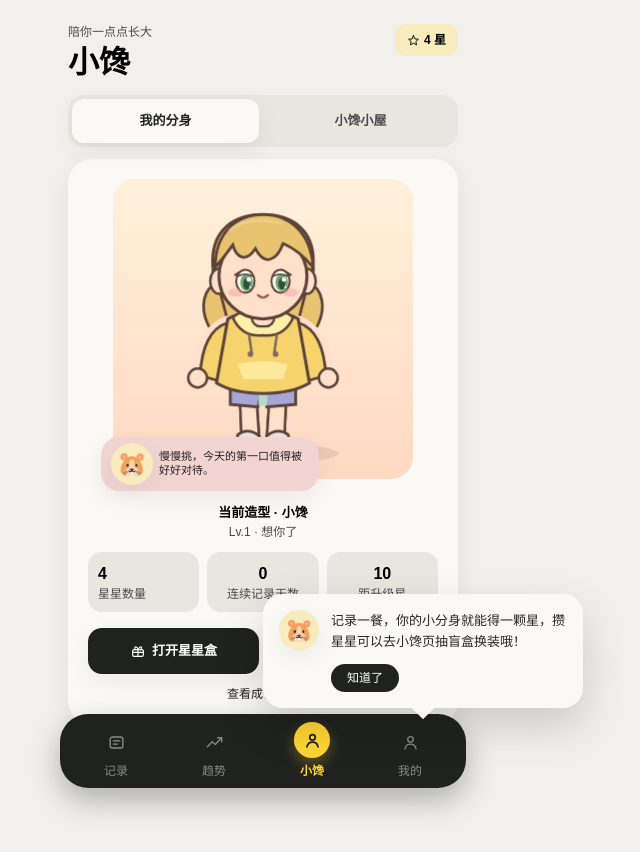
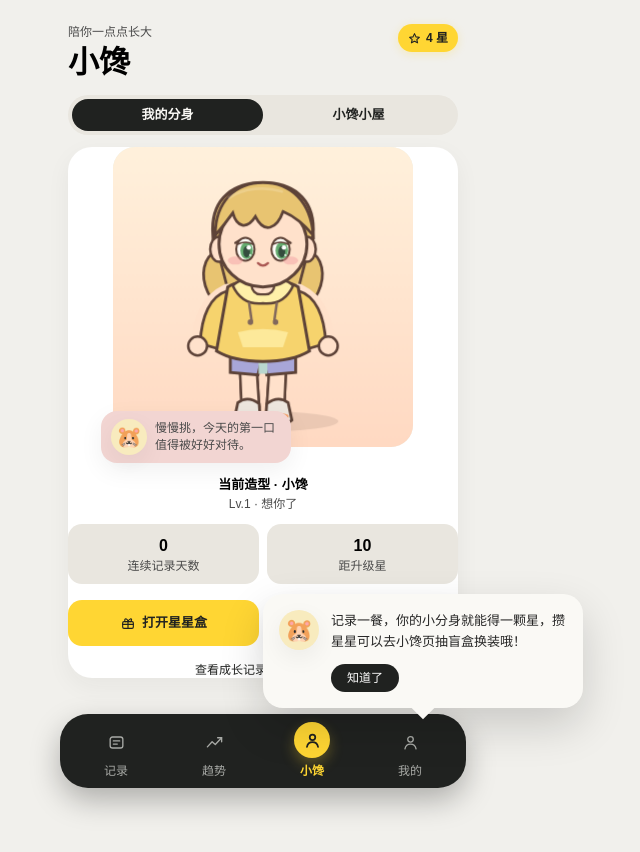
Before and after one commit to 3435025144-del/chanban, a React (Vite) app: page /#/avatar in a window 1280 px wide. Shown: the whole page, without its empty margins (377-1017 px from the left). After the commit the page ends 806 px from the top, so only its background shows below. Built offline with nearby package versions, Linux system fonts and the light colour scheme.

Commit message:
Add global star badge and unified avatar/nav styling

```diff
--- /dev/null
+++ b/src/components/StarBadge.tsx
@@ -0,0 +1,31 @@
+import { useApp } from '../context/AppContext';
+import Icon from './Icon';
+
+interface Props {
+  onClick?: () => void;
+}
+
+export default function StarBadge({ onClick }: Props) {
+  const { state } = useApp();
+  const content = (
+    <>
+      <Icon name="star" size={13} strokeWidth={2} />
+      <span>{state.blindBox.stars} 星</span>
+    </>
+  );
+
+  if (onClick) {
+    return (
+      <button
+        type="button"
+        onClick={onClick}
+        className="star-badge"
+        aria-label={`当前 ${state.blindBox.stars} 星，查看攒星指南`}
+      >
+        {content}
+      </button>
+    );
+  }
+
+  return <span className="star-badge">{content}</span>;
+}
--- a/src/index.css
+++ b/src/index.css
@@ -306,9 +306,9 @@ body {
 .rb-nav { position: fixed; left: 50%; bottom: calc(12px + env(safe-area-inset-bottom)); z-index: 40; width: calc(100% - 24px); max-width: 406px; transform: translateX(-50%); border-radius: 28px; background: #202220; padding: 8px; box-shadow: 0 12px 30px rgba(0, 0, 0, 0.28); }
 .rb-nav-inner { display: grid; grid-template-columns: repeat(4, minmax(0, 1fr)); align-items: center; gap: 2px; }
 .rb-nav-link { display: flex; flex-direction: column; align-items: center; gap: 4px; padding: 2px 0; }
-.rb-nav-circle { width: 36px; height: 36px; border-radius: 999px; display: grid; place-items: center; color: #8a8a8a; background: transparent; transition: background-color 250ms ease, color 250ms ease, transform 250ms ease, box-shadow 250ms ease; }
+.rb-nav-circle { width: 36px; height: 36px; border-radius: 999px; display: grid; place-items: center; color: #a8aaa6; background: transparent; transition: background-color 250ms ease, color 250ms ease, transform 250ms ease, box-shadow 250ms ease; }
 .rb-nav-circle-active { background: rgb(var(--c-accent)); color: #202220; transform: translateY(-2px); box-shadow: 0 6px 14px rgba(255, 214, 51, 0.28); }
-.rb-nav-label { font-size: 12px; line-height: 14px; color: #8a8a8a; }
+.rb-nav-label { font-size: 12px; line-height: 14px; color: #a8aaa6; }
 .rb-nav-label-active { color: rgb(var(--c-accent)); font-weight: 700; }
 .rb-segment { display: flex; border-radius: 999px; background: #E9E6DF; padding: 4px; }
 .rb-segment-btn { flex: 1; height: 32px; border-radius: 999px; font-size: 13px; font-weight: 700; color: #202220; transition: background-color 200ms ease, color 200ms ease; }
@@ -343,6 +343,16 @@ body {
 .mp-icon-yellow { background: #FFF4C7; }
 .mp-level-tag { background: #E4F0E4; color: #202220; }
 
+/* 全局星星徽章 */
+.star-badge { display: inline-flex; align-items: center; gap: 5px; border-radius: 999px; background: #FFD633; padding: 6px 10px; color: #202220; font-size: 12px; line-height: 16px; font-weight: 800; white-space: nowrap; box-shadow: 0 2px 8px rgba(255, 214, 51, 0.25); }
+.star-badge svg { fill: rgba(32, 34, 32, 0.08); }
+
+/* 小馋页 */
+.av-page { background: rgb(var(--c-page)); }
+.av-card { @apply rounded-[24px] bg-card; background: #FFFFFF !important; box-shadow: 0 8px 24px rgba(32, 34, 32, 0.05); }
+.av-bubble { display: flex; align-items: center; gap: 8px; max-width: 190px; border-radius: 16px; background: #F2D5D2; padding: 8px 10px; font-size: 12px; line-height: 17px; color: #4a4a4a; box-shadow: var(--shadow-card); }
+.av-primary-btn { min-height: 46px; border-radius: 14px; background: #FFD633; color: #202220; font-weight: 700; display: flex; align-items: center; justify-content: center; }
+
 @keyframes fade-in {
   from { opacity: 0; }
   to { opacity: 1; }
--- a/src/pages/AvatarPage.tsx
+++ b/src/pages/AvatarPage.tsx
@@ -4,6 +4,7 @@ import Avatar from '../components/Avatar';
 import Hamster from '../components/Hamster';
 import Icon from '../components/Icon';
 import Modal from '../components/Modal';
+import StarBadge from '../components/StarBadge';
 import { useApp } from '../context/AppContext';
 import { getContextLine } from '../data/avatarLines';
 import type { FriendPrivacy } from '../types';
@@ -101,47 +102,49 @@ export default function AvatarPage() {
   const decorEmoji = decorItems.find((item) => item.id === state.hamsterDecorEquipped)?.emoji ?? '';
 
   return (
-    <div className="space-y-3 px-5 pb-32 pt-6">
+    <div className="av-page min-h-screen space-y-3 bg-page px-5 pb-32 pt-6">
       <header className="flex items-start justify-between gap-3">
         <div>
           <p className="muted">陪你一点点长大</p>
           <h1 className="mt-1 text-[31px] font-bold leading-tight text-text">小馋</h1>
         </div>
-        <span className="chip shrink-0 bg-yellowSoft px-3 py-2 text-xs font-bold text-yellowText tabular-nums"><Icon name="star" size={13} className="mr-1 inline" />{state.blindBox.stars} 星</span>
+        <StarBadge onClick={() => setStarGuideOpen(true)} />
       </header>
 
-      <div className="grid grid-cols-2 gap-2 rounded-[16px] bg-surface p-1">
+      <div className="rb-segment">
         {([['avatar', '我的分身'], ['house', '小馋小屋']] as const).map(([id, label]) => (
-          <button key={id} onClick={() => setTab(id)} className={`min-h-[44px] rounded-[12px] text-[13px] font-bold transition-colors ${tab === id ? 'bg-card text-primary shadow-card' : 'text-textMuted'}`}>{label}</button>
+          <button key={id} onClick={() => setTab(id)} className={`rb-segment-btn ${tab === id ? 'rb-segment-active' : ''}`}>{label}</button>
         ))}
       </div>
 
       {tab === 'avatar' ? (
         <>
-          <section className="card space-y-3">
+          <section className="av-card space-y-3">
             <div className="relative mx-auto w-full max-w-[300px]">
               <div className="overflow-hidden rounded-[22px] bg-greenSoft/40">
                 <Avatar config={state.avatar.equipped} fill className="animate-idle" />
               </div>
-              <div className="absolute -bottom-3 -left-3 flex items-center gap-1.5 rounded-[18px] bg-peachSoft px-2.5 py-1.5 shadow-card">
-                <Hamster size={42} />
-                <span className="max-w-[150px] text-[11px] leading-tight text-text/85">{decorEmoji} {interactionLine}</span>
+              <div className="av-bubble absolute -bottom-4 -left-3 z-10">
+                <Hamster size={36} />
+                <span>{decorEmoji} {interactionLine}</span>
               </div>
             </div>
-            <div className="pt-3 text-center">
+            <div className="pt-4 text-center">
               <p className="text-[13px] font-bold text-text">当前造型 · {state.avatar.equipped.name}</p>
               <p className="muted mt-0.5 tabular-nums">Lv.{state.avatar.level} · {state.avatar.mood}</p>
             </div>
-            <div className="grid grid-cols-3 gap-2 text-center">
-              <button onClick={() => setStarGuideOpen(true)} className="rounded-[14px] bg-surface p-2.5 text-left" aria-label="查看星星获取方式"><p className="text-base font-bold text-text tabular-nums">{state.blindBox.stars}</p><p className="muted">星星数量</p></button>
+            <div className="grid grid-cols-2 gap-2 text-center">
               <div className="rounded-[14px] bg-surface p-2.5"><p className="text-base font-bold text-text tabular-nums">{state.streakDays}</p><p className="muted">连续记录天数</p></div>
               <div className="rounded-[14px] bg-surface p-2.5"><p className="text-base font-bold text-text tabular-nums">{Math.max(1, Math.ceil((expNeed - state.avatar.exp) / 10))}</p><p className="muted">距升级星</p></div>
             </div>
             <div className="grid grid-cols-2 gap-2 pt-1">
-              <Link to="/star-box" className="btn-deep flex items-center justify-center gap-1.5 text-[13px]"><Icon name="gift" size={16} />打开星星盒</Link>
+              <Link to="/star-box" className="av-primary-btn flex items-center justify-center gap-1.5 text-[13px]"><Icon name="gift" size={16} />打开星星盒</Link>
               <Link to="/wardrobe" className="btn-secondary flex items-center justify-center gap-1.5 text-[13px]"><Icon name="hanger" size={16} />去衣橱</Link>
             </div>
-            <button onClick={() => setGrowthOpen(true)} className="w-full text-center text-xs text-primary">查看成长记录</button>
+            <div className="flex items-center justify-center gap-4 pt-1">
+              <button onClick={() => setGrowthOpen(true)} className="text-xs text-primary">查看成长记录</button>
+              <button onClick={() => setStarGuideOpen(true)} className="text-xs text-primary">攒星指南</button>
+            </div>
           </section>
         </>
       ) : (
--- a/src/pages/ProfilePage.tsx
+++ b/src/pages/ProfilePage.tsx
@@ -4,6 +4,7 @@ import Avatar from '../components/Avatar';
 import Hamster from '../components/Hamster';
 import Icon from '../components/Icon';
 import Modal from '../components/Modal';
+import StarBadge from '../components/StarBadge';
 import { useApp } from '../context/AppContext';
 import {
   COMMON_TABOO_GROUPS, DIETARY_TABOOS, DIETARY_TABOO_PLACEHOLDERS, FLAVOR_OPTIONS,
@@ -105,7 +106,7 @@ export default function ProfilePage() {
           <p className="muted">你的小小成就都在这里</p>
           <h1 className="mt-1 text-[31px] font-bold leading-tight text-text">我的</h1>
         </div>
-        <span className="chip shrink-0 bg-accent px-3 py-2 text-xs font-bold text-[#202220] tabular-nums"><Icon name="star" size={13} className="mr-1 inline" />连续 {state.streakDays} 天</span>
+        <StarBadge />
       </header>
 
       <Link to="/settings?focus=avatar" className="mp-card block p-4">
--- a/src/pages/RecordPage.tsx
+++ b/src/pages/RecordPage.tsx
@@ -3,6 +3,7 @@ import { useNavigate } from 'react-router-dom';
 import Hamster from '../components/Hamster';
 import Icon, { type IconName } from '../components/Icon';
 import Modal from '../components/Modal';
+import StarBadge from '../components/StarBadge';
 import { useApp } from '../context/AppContext';
 import { cupColors, cupPresets } from '../data/cups';
 import type { FoodRecord, MealType, RecognitionResult, WaterCup } from '../types';
@@ -460,7 +461,7 @@ export default function RecordPage() {
           <p className="rb-date">{formatDateCN(today)}</p>
           <h1 className="rb-title">今天记下来啦</h1>
         </div>
-        <Hamster size={48} mood="happy" />
+        <StarBadge />
       </header>
 
       <section className="card rb-chat-card">
--- a/src/pages/TrendPage.tsx
+++ b/src/pages/TrendPage.tsx
@@ -1,6 +1,7 @@
 import { useMemo, useState } from 'react';
 import Hamster from '../components/Hamster';
 import Icon from '../components/Icon';
+import StarBadge from '../components/StarBadge';
 import { useApp } from '../context/AppContext';
 import { shiftDate, todayKey } from '../utils/date';
 
@@ -148,7 +149,7 @@ export default function TrendPage() {
           <p className="muted">看清自己的节奏</p>
           <h1 className="mt-1 rb-page-title">本周趋势</h1>
         </div>
-        <span className="tp-streak-chip chip shrink-0 px-3 py-2 text-xs font-bold tabular-nums"><Icon name="star" size={13} className="mr-1 inline" />连续 {state.streakDays} 天</span>
+        <StarBadge />
       </header>
 
       <div className="rb-segment">
```
